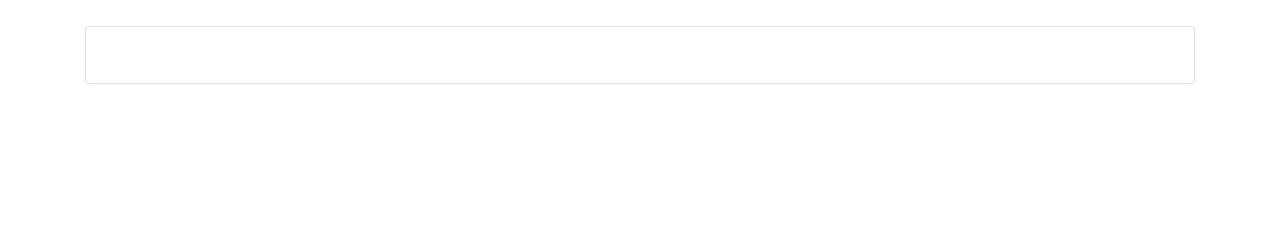
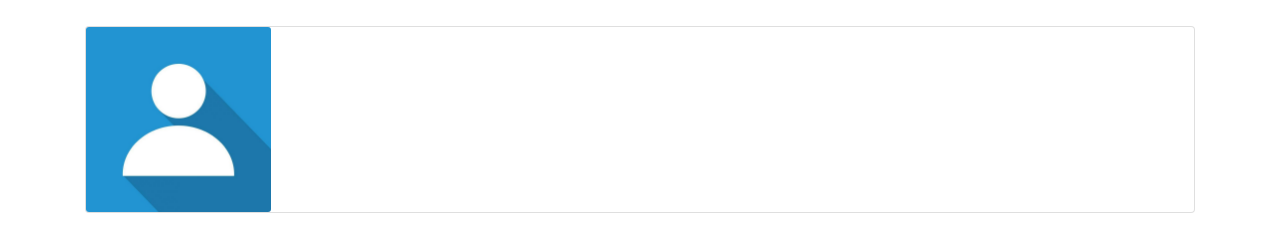
Before and after one commit to matt70iu/Project-4-fullstack-v2, a Django app: template mainblog/templates/article_details.html in a window 1280 px wide. Shown: the part 334-586 px from the top of the page. Run offline with Django 3.2, Linux system fonts and the light colour scheme; the template is opened without the code that fills it, so the values that code supplies are empty.

Commit message:
add provisional default profile pic to article detail and test

```diff
--- a/mainblog/templates/article_details.html
+++ b/mainblog/templates/article_details.html
@@ -1,4 +1,5 @@
 {% extends 'base.html' %}
+{% load static %}
 {% block title %}{{ post.title_tag }}{% endblock %}
 
 {% block content %}
@@ -46,12 +47,14 @@
 
 </form>
 
-<br/><br/>
+<br /><br />
 <div class="card mb-3">
   <div class="row no-gutters">
     <div class="col-md-2">
       {% if  post.author.profile.profile_picture.url %}
       <img src="{{ post.author.profile.profile_picture }}" class="card-img">
+      {% else %}
+      <img src="{% static 'mainblog/images/default_profile.jpg' %}" class="card-img">
       {% endif %}
     </div>
     <div class="col-md-10">
```
Also changed, not shown: static/mainblog/images/default_profile.jpg (added). Lines whose indentation alone changed are shown as unchanged.
